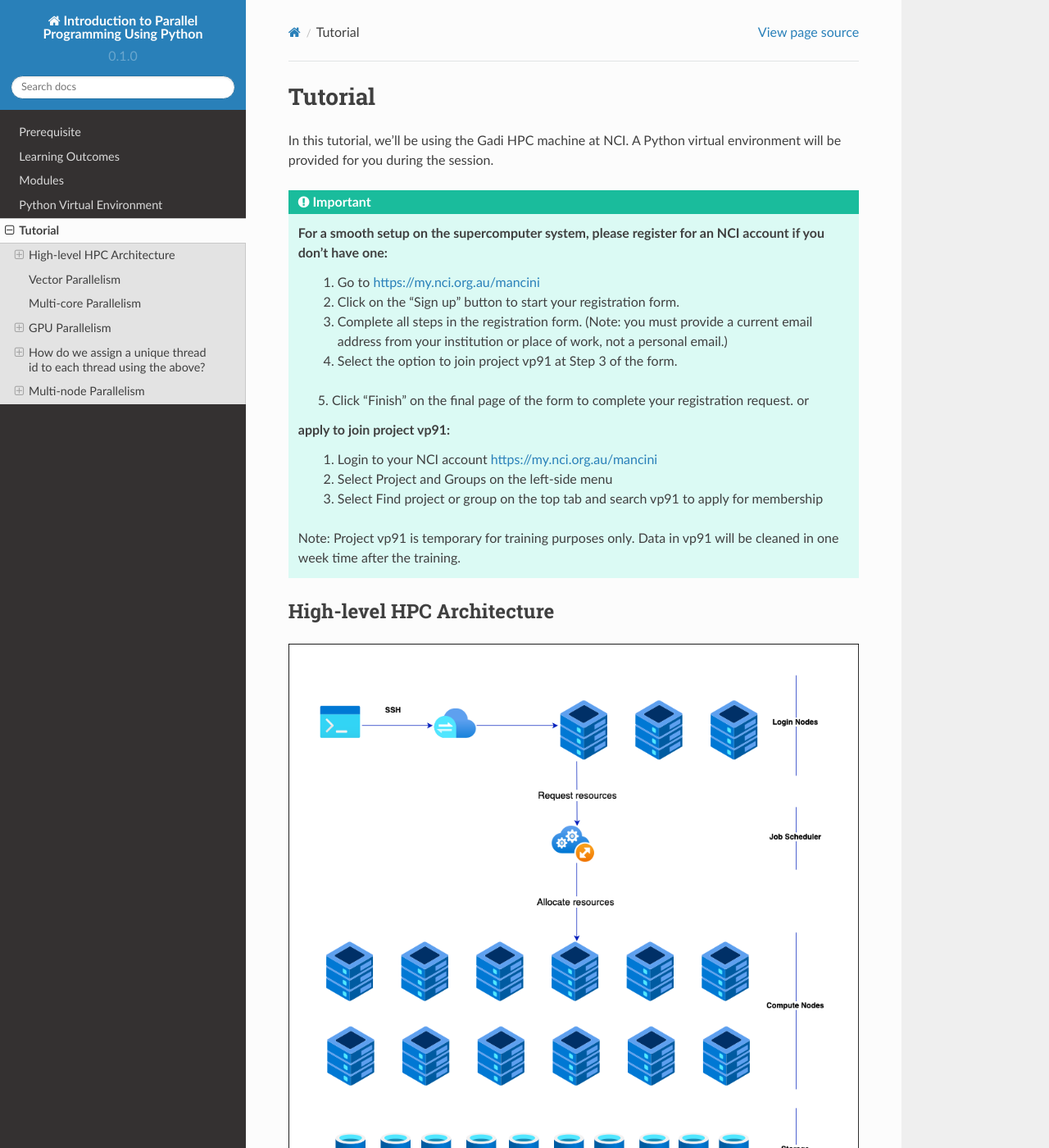
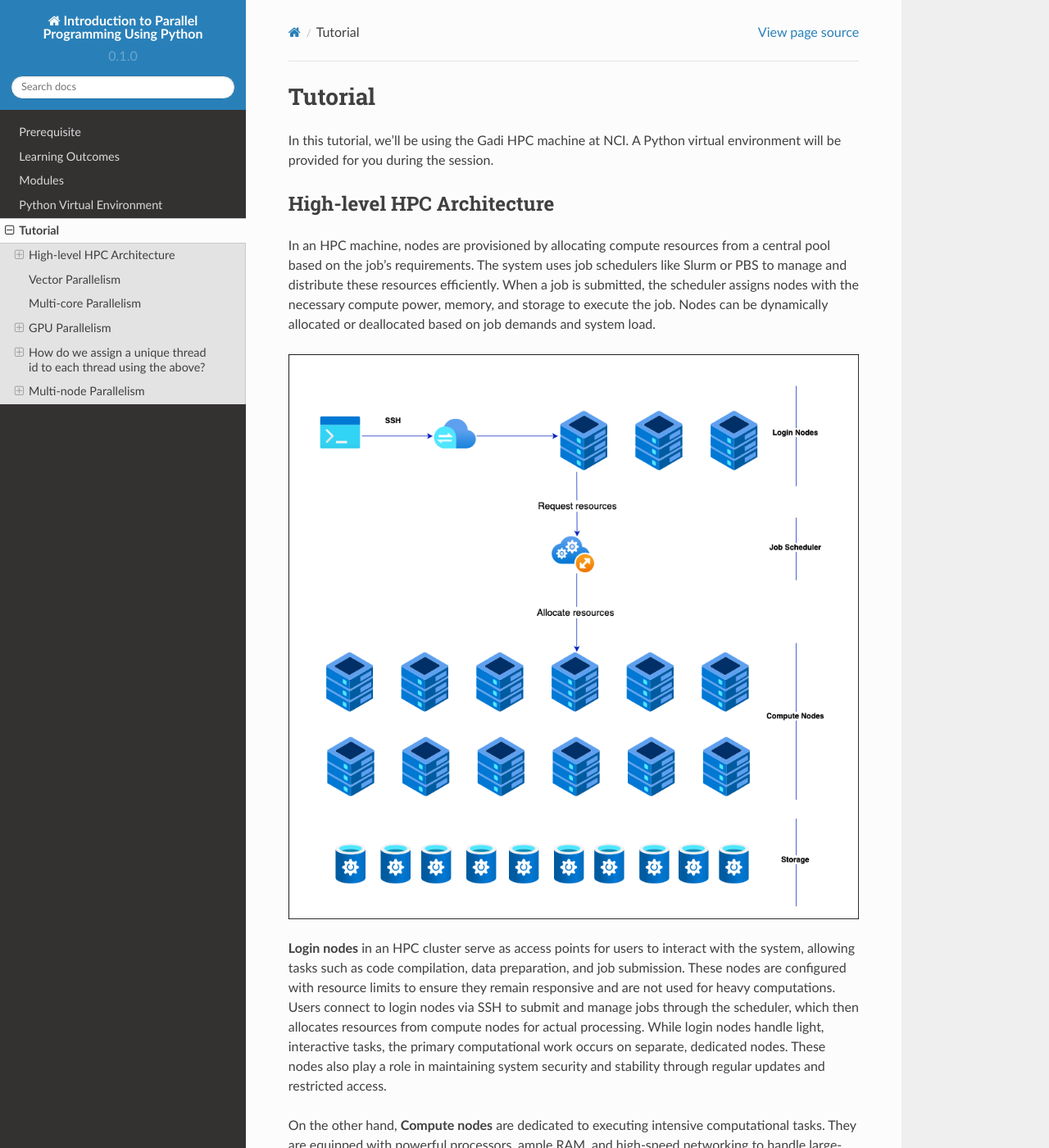
Before and after one commit to NCI900-Training-Organisation/intro-to-parallel-programming, a Sphinx documentation site: the page built from docs/source/tutorial.rst, in a window 1280 px wide and 1400 px high. Shown: the whole window at 82% size. Built offline with Sphinx 7.4.7 and the Read the Docs theme 2.0.0, drawn with Linux system fonts in a browser that asks for light colours; some of the changed text lies outside the part shown.

Commit message:
High-level HPC Architecture

```diff
--- a/docs/source/tutorial.rst
+++ b/docs/source/tutorial.rst
@@ -3,24 +3,30 @@ Tutorial
 
 In this tutorial, we'll be using the Gadi HPC machine at NCI. A Python virtual environment will be provided for you during the session.
 
-.. important::
-    For a smooth setup on the supercomputer system, please register for an NCI account if you don't have one:
-        1.  Go to https://my.nci.org.au/mancini
-        2.  Click on the "Sign up" button to start your registration form.
-        3.  Complete all steps in the registration form. (Note: you must provide a current email address from your institution or place of work, not a personal email.)
-        4.  Select the option to join project vp91 at Step 3 of the form.
-        5.  Click "Finish" on the final page of the form to complete your registration request.
-        or
-    apply to join project vp91:
-        1.  Login to your NCI account https://my.nci.org.au/mancini
-        2.  Select Project and Groups on the left-side menu
-        3.  Select Find project or group on the top tab and search vp91 to apply for membership
-    Note: Project vp91 is temporary for training purposes only. Data in vp91 will be cleaned in one week time after the training.
-
 
 High-level HPC Architecture
 ---------------------------
+
+In an HPC machine, nodes are provisioned by allocating compute resources from a central pool based on the job's requirements. The system uses
+job schedulers like Slurm or PBS to manage and distribute these resources efficiently. When a job is submitted, the scheduler assigns nodes with
+the necessary compute power, memory, and storage to execute the job. Nodes can be dynamically allocated or deallocated based on job demands and system load.
+
 .. image::  figs/HPC_overview.drawio.png
+
+
+**Login nodes** in an HPC cluster serve as access points for users to interact with the system, allowing tasks such as code compilation, data preparation,
+and job submission. These nodes are configured with resource limits to ensure they remain responsive and are not used for heavy computations. Users connect
+to login nodes via SSH to submit and manage jobs through the scheduler, which then allocates resources from compute nodes for actual processing. While login
+nodes handle light, interactive tasks, the primary computational work occurs on separate, dedicated nodes. These nodes also play a role in maintaining system
+security and stability through regular updates and restricted access.
+
+On the other hand, **Compute nodes** are dedicated to executing intensive computational tasks. They are equipped with powerful processors, ample RAM, and high-speed
+networking to handle large-scale data processing and parallel computations. Managed by a job scheduler, compute nodes are allocated based on job requirements
+and are dedicated to a specific job.
+
+**Storage nodes** in an HPC cluster are essential for managing and providing access to large volumes of data generated by computational tasks. They use various storage
+technologies, including local disks for temporary storage and networked or parallel file systems like Lustre or GPFS for scalable, high-performance data access.
+These nodes are optimized for high throughput and low latency, integrated with the cluster's networking to facilitate fast data transfer.
 
 
 Requesting a Job
@@ -222,4 +228,4 @@ Broadcast Operation
 # Contributers
 1. [Joseph John, Staff Scientist, NCI](https://www.josephjohn.org) \
 
-*ChatGPT has been utilized to enhance the texts in this document*.
+*ChatGPT has been utilized to enhance and generate texts in this document*.
```
Also changed, not shown: docs/source/prerequisite.rst (+17 -0 lines).
